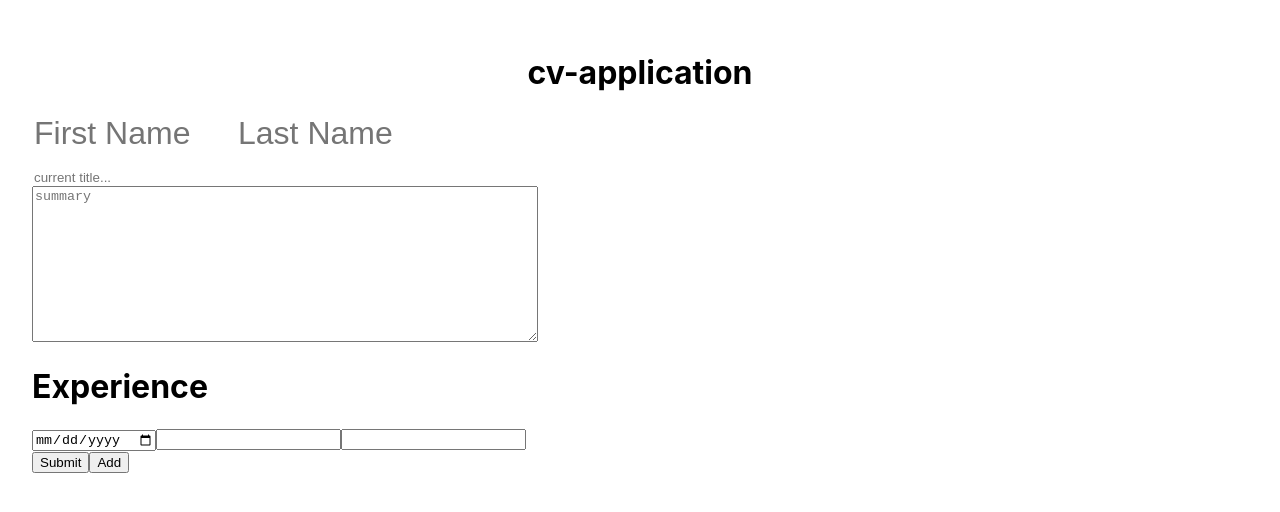
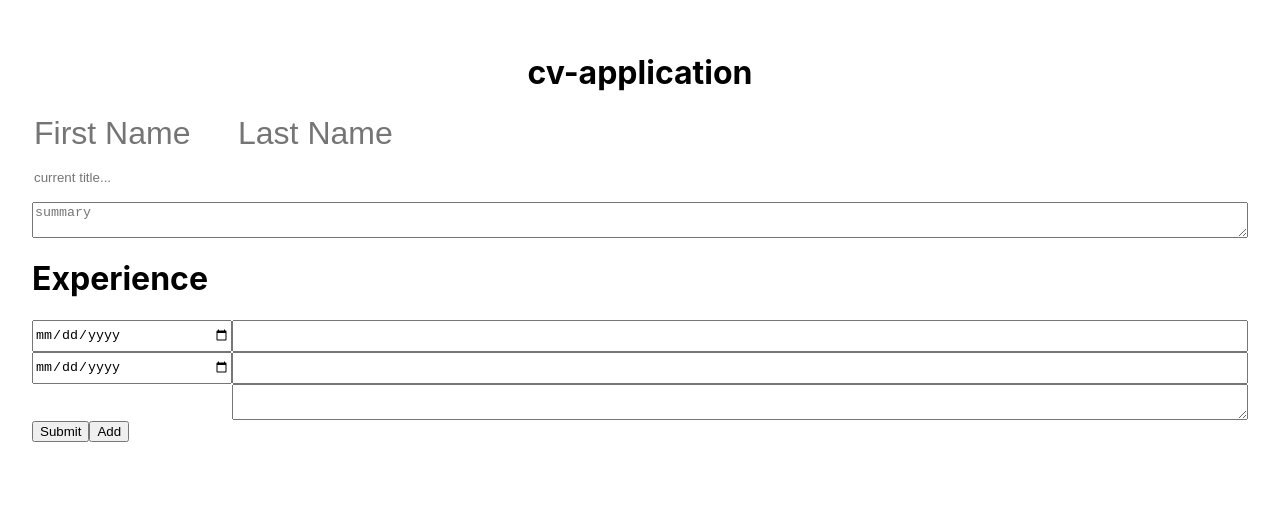
Before and after one commit to hspark220/cv-project, a React (Create React App) app: page / in a window 1280 px wide. Both pictures are taken after a click on the button "Add". Shown: the top 512 px of the page. Built offline with nearby package versions, Linux system fonts and the light colour scheme.

Commit message:
Restyle experience section
add start date, end date, and title

```diff
--- a/src/App.js
+++ b/src/App.js
@@ -14,8 +14,10 @@ class App extends Component {
         currentTitle: '',
       },
       experience: {
-        date:'',
+        startDate:'',
+        endDate:'',
         company:'',
+        title:'',
         role:[],
         id: uniqid,
       },
@@ -31,9 +33,11 @@ class App extends Component {
     this.setState({
       experiences: this.state.experiences.concat(this.state.experience),
       experience: {
-        date: '',
-        company: '',
-        role: '',
+        startDate:'',
+        endDate:'',
+        company:'',
+        title:'',
+        role:[],
         id: uniqid(),
       },
     })
@@ -42,24 +46,21 @@ class App extends Component {
   submitExperience = e => {
     e.preventDefault();
     let i = 0;
-    console.log(e);
-
     this.setState({
       experiences: this.state.experiences.map(experience => {
         experience = {
-          date: e.target[i].value,
-          company: e.target[i+1].value,
-          role: e.target[i+2].value,
-          id: experience.id,
+          startDate: e.target[i].value,
+          endDate: e.target[i+1].value,
+          title: e.target[i+2].value,
+          company: e.target[i+3].value,
+          role: e.target[i+4].value,
+          id: uniqid(),
         }
-        i+=3;
+        i+=5;
         return experience;
 
       })
     })
-
-
-
 }
 
   render() {
--- a/src/components/Experiences.js
+++ b/src/components/Experiences.js
@@ -1,5 +1,5 @@
 import React, { Component } from 'react';
-import '../styles/Main.css';
+import '../styles/Experience.css';
 
 class Experiences extends Component {
     constructor(props) {
@@ -12,15 +12,15 @@ class Experiences extends Component {
         const { experiences, addExperience, submitExperience } = this.props;
 
         return (
-            <div className='main'>
-                <textarea type="text" placeholder='summary' className='summary'/>
             <form className='experiences' onSubmit={submitExperience}>
                 <h1>Experience</h1>
                 {experiences.map((experience) => {
-                        return <div key={experience.id}>
-                            <input className='date' type='date'/>
-                            <input className='company' type='text'/>
-                            <input className='role' type='text'/>
+                    return <div className='experience' key={experience.id}>
+                        <input className='startDate' type='date' defaultValue={experience.startDate}/>
+                        <input className='endDate' type='date' defaultValue={experience.endDate}/>
+                        <input className='title' type='text' defaultValue={experience.title}/>
+                        <input className='company' type='text'defaultValue={experience.company}/>
+                        <textarea className='role' defaultValue={experience.role}/>
                     </div>
 
                 })}
@@ -28,10 +28,6 @@ class Experiences extends Component {
                 <button type="submit" className="submit">Submit</button>
                 <input type="button" className="addExperience" onClick={addExperience} value="Add"/>
             </form>
-                <div className='education'>
-
-                </div>
-            </div>
         )
     }
 }
--- a/src/components/Header.js
+++ b/src/components/Header.js
@@ -24,6 +24,7 @@ class Header extends Component {
                     <NameInput placeholder='Last Name' resizeInput={ this.resizeInput }/>
                 </div>
                 <input className="currentTitle" type="text" placeholder="current title..."/>
+                <textarea type="text" placeholder='summary' className='summary'/>
             </form>
         );
     }
--- /dev/null
+++ b/src/styles/Experience.css
@@ -0,0 +1,24 @@
+.experience {
+    display: grid;
+    grid-template: 2rem 2rem 1fr / 200px 1fr;
+    grid-template-areas:
+    "date title"
+    "date company"
+    "none role";
+}
+
+.date {
+    grid-area: date;
+}
+
+.title {
+    grid-area: title;
+}
+
+.company {
+    grid-area: company;
+}
+
+.role {
+    grid-area: role;
+}
--- a/src/styles/Header.css
+++ b/src/styles/Header.css
@@ -1,9 +1,10 @@
 .header {
     display: grid;
-    grid-template: repeat(2, 2rem);
+    grid-template: repeat(2, 2rem) 200px;
     grid-template-areas:
-    "firstName lastName"
-    "currentTitle currentTitle";
+    "firstName"
+    "currentTitle"
+    "summary";
     row-gap: 1rem;
 
 }
```
Lines whose indentation alone changed are shown as unchanged.
